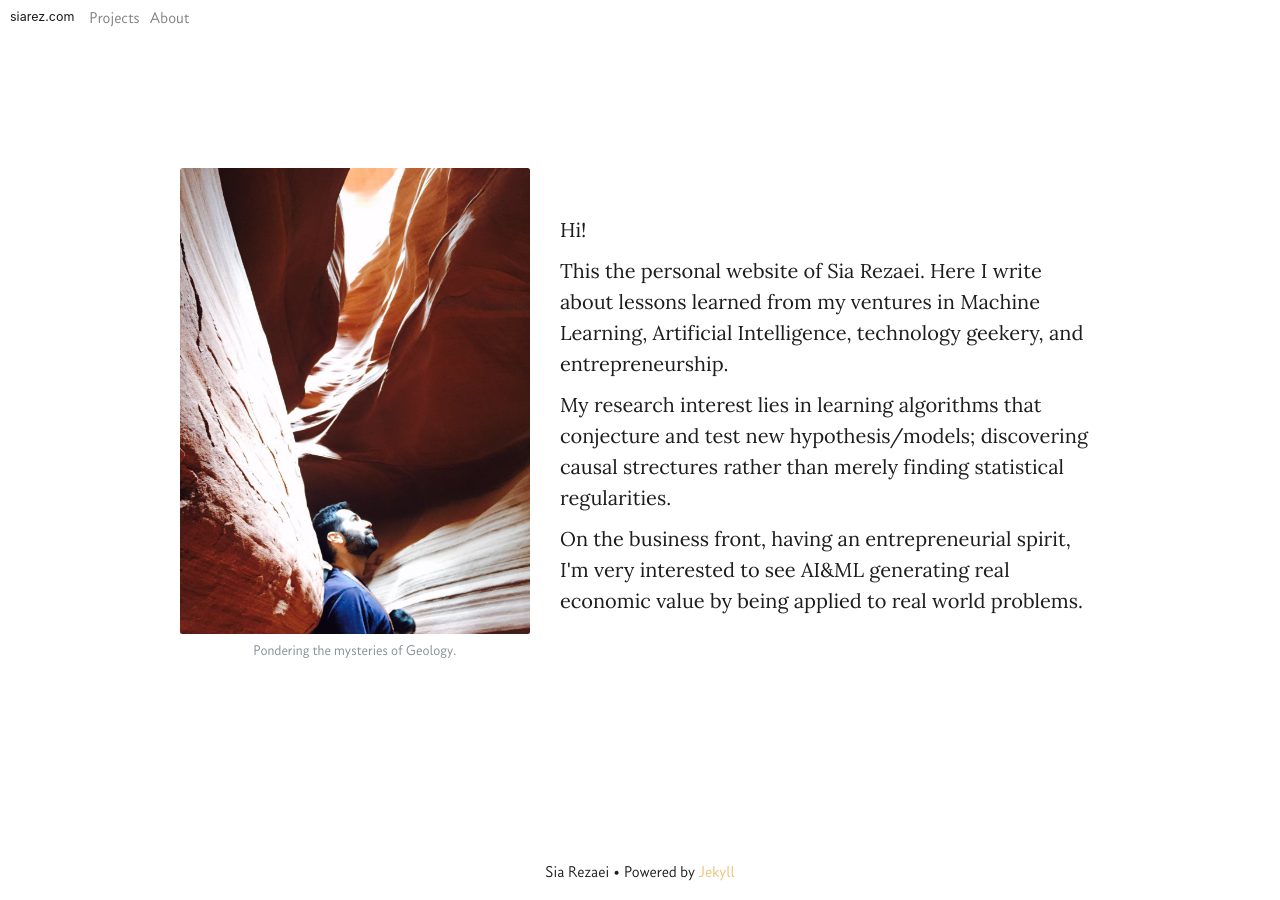
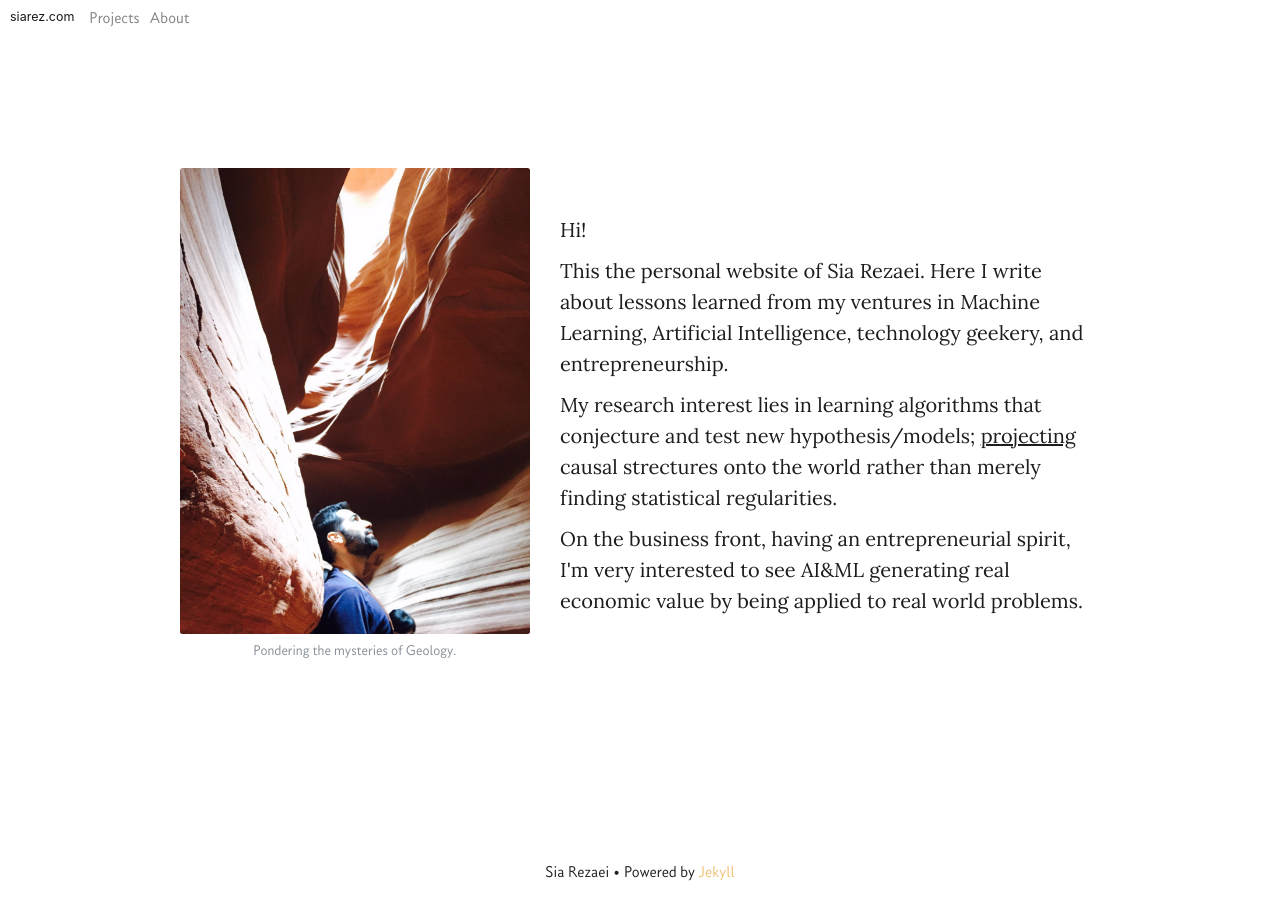
Before and after one commit to siarez/siarez.com, a Jekyll site: the page built from index.html, in a window 1280 px wide. Built offline with Jekyll 4.4.1, drawn with Linux system fonts in a browser that asks for light colours; nearby versions of some CDN libraries.

Commit message:
minor updates

```diff
--- a/index.html
+++ b/index.html
@@ -18,7 +18,7 @@ title: siarez.com
                 Here I write about lessons learned from my ventures in Machine Learning, Artificial Intelligence, technology geekery, and entrepreneurship.
             </p>
             <p>
-                My research interest lies in learning algorithms that conjecture and test new hypothesis/models; discovering causal strectures rather than merely finding statistical regularities.
+                My research interest lies in learning algorithms that conjecture and test new hypothesis/models; <u>projecting</u> causal strectures onto the world rather than merely finding statistical regularities.
             </p>
             <p>
                 On the business front, having an entrepreneurial spirit, I'm very interested to see AI&amp;ML generating real economic value by being applied to real world problems.
--- a/pages/about.html
+++ b/pages/about.html
@@ -414,7 +414,7 @@ permalink: about.html
             <h1 class="text-center">back to you</h1>
             <p class="text-center">You can reach me at -> <a href="mailto:sia@siarez.com">sia@siarez.com</a></p>
             <p class="text-center">Or check my <a href="https://www.linkedin.com/in/siavash-rezaei-69b8542a/">Linkdin</a> or
-                check out my <a id="resume" href="{{site.baseurl}}/assets/pdf/Sia_Rezaei_Resume.pdf">resumé</a>,
+                check out my (probably-old-by-now) <a id="resume" href="{{site.baseurl}}/assets/pdf/Sia_Rezaei_Resume.pdf">resumé</a>,
                 if you are really keen.</p>
         </div>
     </div>
```
